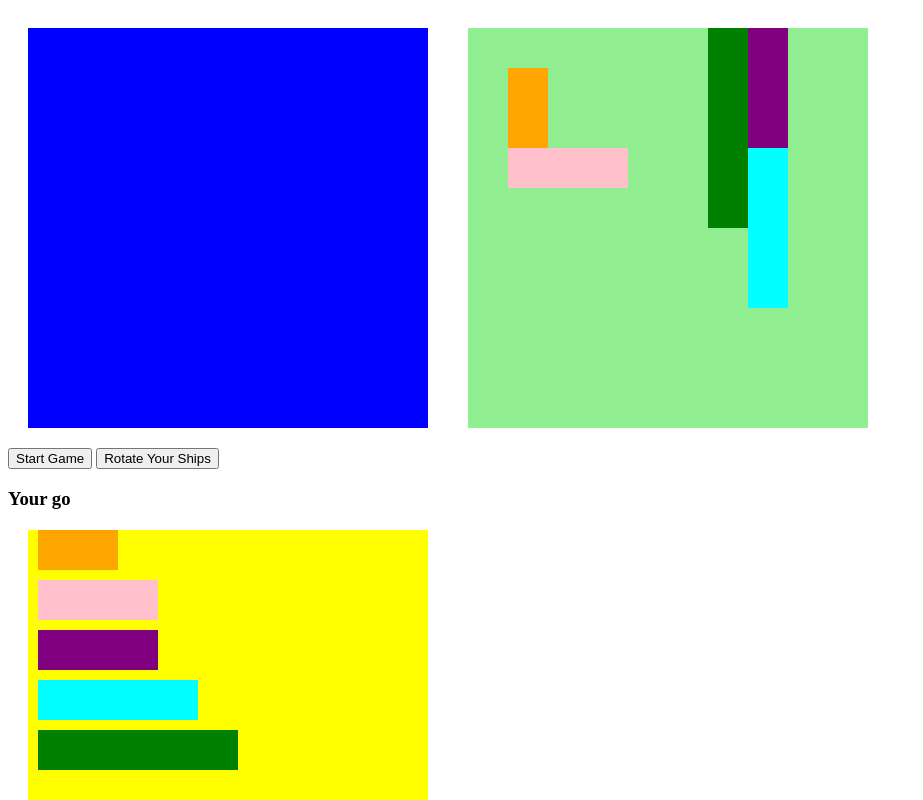
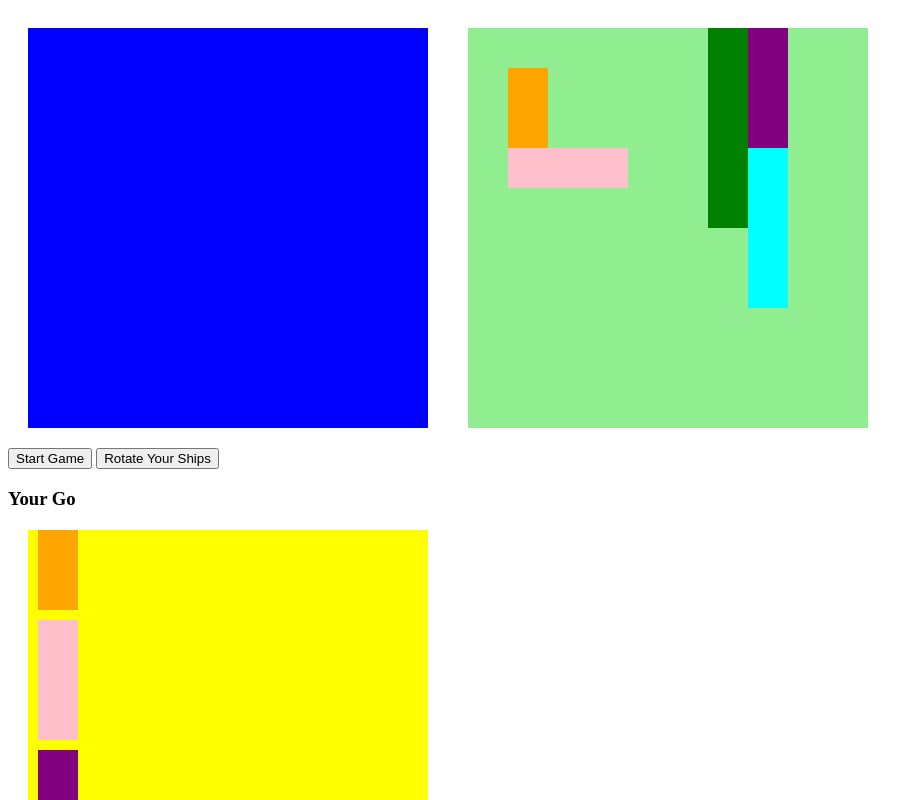
Before and after one commit to ivanmarinchev00/battleships, a plain HTML site: page index.html in a window 1280 px wide. Both pictures are taken after a click on the button "Rotate Your Ships". Shown: the top 800 px of the page, without its empty margins (0-923 px from the left). Drawn offline with Linux system fonts and the light colour scheme.

Commit message:
added partial logic for moving the ships and getting drop position

```diff
--- a/app.js
+++ b/app.js
@@ -91,4 +91,68 @@ document.addEventListener('DOMContentLoaded', () => {
     generate(shipArray[2])
     generate(shipArray[3])
     generate(shipArray[4])
+
+    function rotate(){
+      if(isHorizontal){
+        destroyer.classList.toggle('destroyer-container-vertical')
+        submarine.classList.toggle('submarine-container-vertical')
+        cruiser.classList.toggle('cruiser-container-vertical')
+        battleship.classList.toggle('battleship-container-vertical')
+        carrier.classList.toggle('carrier-container-vertical')
+      }
+    }
+
+    rotateButton.addEventListener('click', rotate)
+
+    //move ships around
+    ships.forEach(ship => ship.addEventListener('dragstart', dragStart))
+    userSquares.forEach(square => square.addEventListener('dragstart', dragStart))
+    userSquares.forEach(square => square.addEventListener('dragover', dragOver))
+    userSquares.forEach(square => square.addEventListener('dragenter', dragEnter))
+    userSquares.forEach(square => square.addEventListener('dragleave', dragLeave))
+    userSquares.forEach(square => square.addEventListener('drop', dragDrop))
+    userSquares.forEach(square => square.addEventListener('dragend', dragEnd))
+
+    let selectedShipNameWithIndex
+    let draggedShip
+    let draggedShipLength
+
+
+    ships.forEach(ship => ship.addEventListener('mousedown', e => {
+      selectedShipNameWithIndex = e.target.id
+    }))
+
+    function dragStart(e){
+      draggedShip = this
+      draggedShipLength = this.childNodes.length
+      console.log(draggedShip)
+    }
+
+    function dragOver(e){
+      e.preventDefault()
+    }
+
+    function dragEnter(e){
+      e.preventDefault()
+    }
+
+    function dragLeave(){
+
+    }
+
+    function dragDrop(){
+      let shipNameWithLastId = draggedShip.lastChild.id
+      let shipClass = shipNameWithLastId.slice(0,-2)
+      let lastShipIndex = parseInt(shipNameWithLastId.substr(-1))
+      let shipLastid = lastShipIndex + parseInt(this.dataset.id)
+
+      selectedShipIndex = parseInt(selectedShipNameWithIndex.substr(-1))
+      console.log(selectedShipIndex)
+    }
+
+    function dragEnd(){
+
+    }
+
+
 });
--- a/index.html
+++ b/index.html
@@ -1,12 +1,11 @@
+
 <!DOCTYPE html>
-<html lang="en">
+<html lang="en" dir="ltr">
   <head>
-    <meta charset="UTF-8">
-    <meta http-equiv="X-UA-Compatible" content="IE=edge">
-    <link rel="Stylesheet" href="style.css">
-    <script src="app.js" charset="UTF-8"></script>
-    <meta name="viewport" content="width=device-width, initial-scale=1.0">
+    <meta charset="utf-8">
     <title>Battle Ships</title>
+    <link rel="stylesheet" href="style.css">
+    <script src="app.js" charset="utf-8"></script>
   </head>
   <body>
 
@@ -17,39 +16,17 @@
 
     <div class="hidden-info">
       <button id="start">Start Game</button>
-        <button id="id">Rotate Your Ships</button>
-        <h3 id="whose-go">Your go</h3>
+      <button id="rotate">Rotate Your Ships</button>
+      <h3 id="whose-go">Your Go</h3>
       <h3 id="info"></h3>
     </div>
 
     <div class="grid-display">
-        <div class="ship destroyer-container" draggable="true">
-            <div id="destroyer-0"></div>
-            <div id="destroyer-1"></div>
-        </div>
-        <div class="ship submarine-container" draggable="true">
-            <div id="submarine-0"></div>
-            <div id="submarine-1"></div>
-            <div id="submarine-2"></div>
-        </div>
-        <div class="ship cruiser-container" draggable="true">
-            <div id="cruiser-0"></div>
-            <div id="cruiser-1"></div>
-            <div id="cruiser-2"></div>
-        </div>
-        <div class="ship battleship-container" draggable="true">
-            <div id="battleship-0"></div>
-            <div id="battleship-1"></div>
-            <div id="battleship-2"></div>
-            <div id="battleship-3"></div>
-        </div>
-        <div class="ship carrier-container" draggable="true">
-            <div id="carrier-0"></div>
-            <div id="carrier-1"></div>
-            <div id="carrier-2"></div>
-            <div id="carrier-3"></div>
-            <div id="carrier-4"></div>
-        </div>
+      <div class="ship destroyer-container" draggable="true"><div id="destroyer-0"></div><div id="destroyer-1"></div></div>
+      <div class="ship submarine-container" draggable="true"><div id="submarine-0"></div><div id="submarine-1"></div><div id="submarine-2"></div></div>
+      <div class="ship cruiser-container" draggable="true"><div id="cruiser-0"></div><div id="cruiser-1"></div><div id="cruiser-2"></div></div>
+      <div class="ship battleship-container" draggable="true"><div id="battleship-0"></div><div id="battleship-1"></div><div id="battleship-2"></div><div id="battleship-3"></div></div>
+      <div class="ship carrier-container" draggable="true"><div id="carrier-0"></div><div id="carrier-1"></div><div id="carrier-2"></div><div id="carrier-3"></div><div id="carrier-4"></div></div>
     </div>
 
   </body>
--- a/style.css
+++ b/style.css
@@ -40,12 +40,30 @@ margin: 20px;
     display: flex;
 }
 
+.destroyer-container-vertical{
+    width: 40px;
+    height: 80px;
+    background-color: orange;
+    margin: 10px;
+    display: flex;
+    flex-wrap: wrap;
+}
+
 .submarine-container{
     width: 120px;
     height: 40px;
     background-color: pink;
     margin: 10px;
     display: flex;
+}
+
+.submarine-container-vertical{
+    width: 40px;
+    height: 120px;
+    background-color: pink;
+    margin: 10px;
+    display: flex;
+    flex-wrap: wrap;
 }
 
 .cruiser-container{
@@ -56,6 +74,15 @@ margin: 20px;
     display: flex;
 }
 
+.cruiser-container-vertical{
+    width: 40px;
+    height: 120px;
+    background-color: purple;
+    margin: 10px;
+    display: flex;
+    flex-wrap: wrap;
+}
+
 .battleship-container{
     width: 160px;
     height: 40px;
@@ -64,12 +91,30 @@ margin: 20px;
     display: flex;
 }
 
+.battleship-container-vertical{
+    width: 40px;
+    height: 160px;
+    background-color: aqua;
+    margin: 10px;
+    display: flex;
+    flex-wrap: wrap;
+}
+
 .carrier-container{
     width: 200px;
     height: 40px;
     background-color: green;
     margin: 10px;
     display: flex;
+}
+
+.carrier-container-vertical{
+    width: 40px;
+    height: 200px;
+    background-color: green;
+    margin: 10px;
+    display: flex;
+    flex-wrap: wrap;
 }
 
 .ship div {
```
Lines whose indentation alone changed are shown as unchanged.
